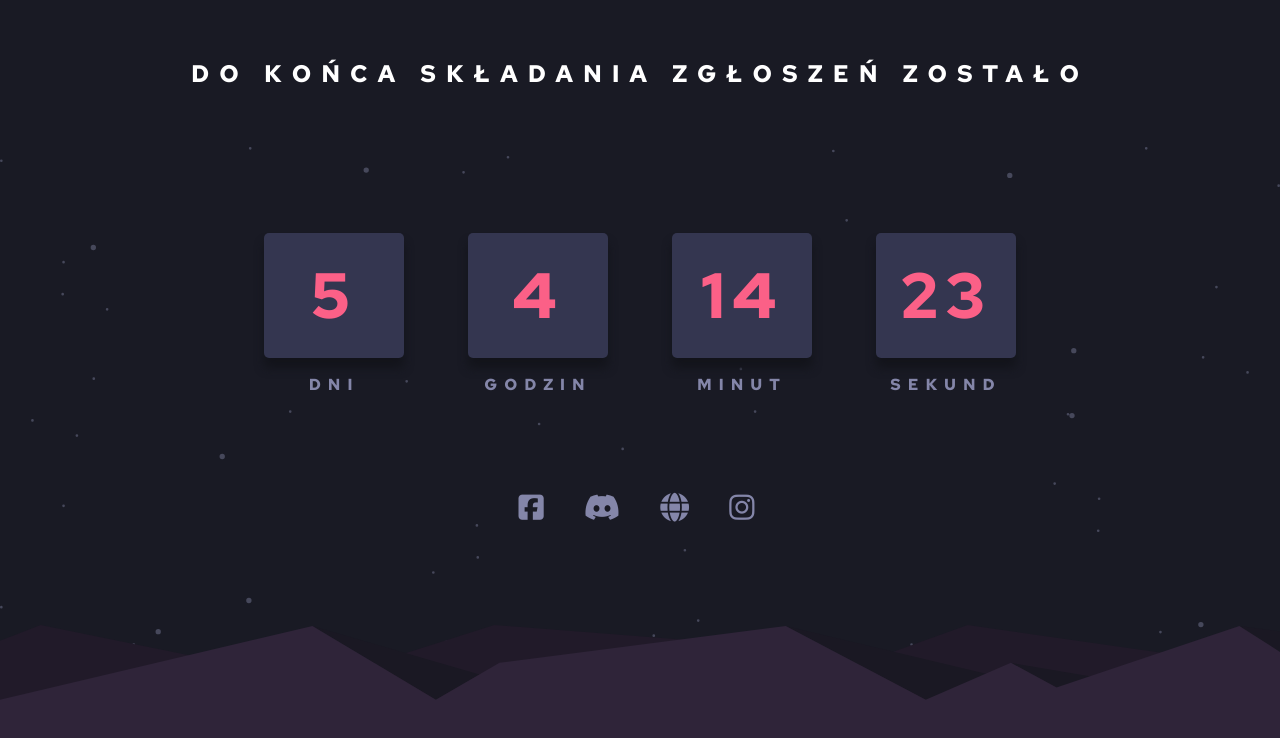
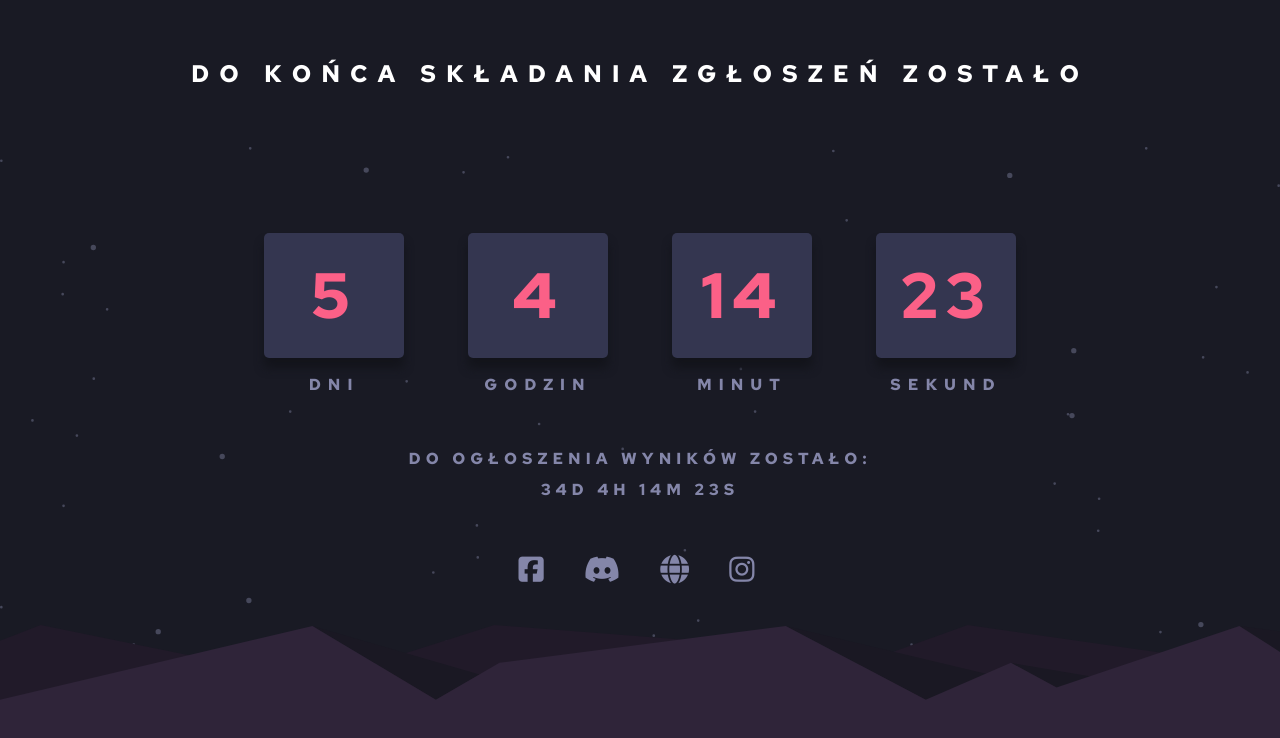
Before and after one commit to Nartynka/countdown, a plain HTML site: page index.html in a window 1280 px wide. Drawn offline with Linux system fonts and the light colour scheme.

Commit message:
add timer to countdown to 28 november (announcement of the results)

```diff
--- a/index.html
+++ b/index.html
@@ -34,7 +34,8 @@
         <p class="timer__name">sekund</p>
       </div>
     </div>
-
+    <div class="header2">Do ogłoszenia wyników zostało:</div>
+    <div class="timer2"></div>
     <div class="social">
       <a href="https://www.facebook.com/groups/175302121386300/"  target="_blank"><i class="fab fa-facebook-square social__icon"></i></a>
       <a href="https://discord.gg/fvuVmbdf9M"  target="_blank"><i class="fa-brands fa-discord social__icon"></i></a>
--- a/script.js
+++ b/script.js
@@ -15,3 +15,17 @@ setInterval(() => {
 	document.querySelector('.seconds').innerText = secs;
    if(diff==0) clearInterval();
 }, 1000);
+
+setInterval(() => {
+	const end = Date.parse('Nov 28, 2022 23:59:59');
+	const today = Date.parse(new Date());
+
+	const diff = end - today;
+
+	const days = Math.floor(diff / (1000 * 60 * 60 * 24));
+	const hours = Math.floor(diff / (1000 * 60 * 60)) % 24;
+	const mins = Math.floor(diff / 1000 / 60) % 60;
+	const secs = Math.floor(diff / 1000) % 60;
+
+	document.querySelector('.timer2').innerText = `${days}d ${hours}h ${mins}m ${secs}s`;
+}, 1000);
--- a/style.css
+++ b/style.css
@@ -33,6 +33,13 @@ body {
    justify-content: center;
    width: 100%;
    flex-wrap: wrap;
+}
+
+.header2, .timer2 {
+   color:hsl(237, 18%, 59%);
+   /* text-transform: capitalize; */
+   padding: 5px;
+   letter-spacing: 5px;
 }
 
 .timer__element {
```
